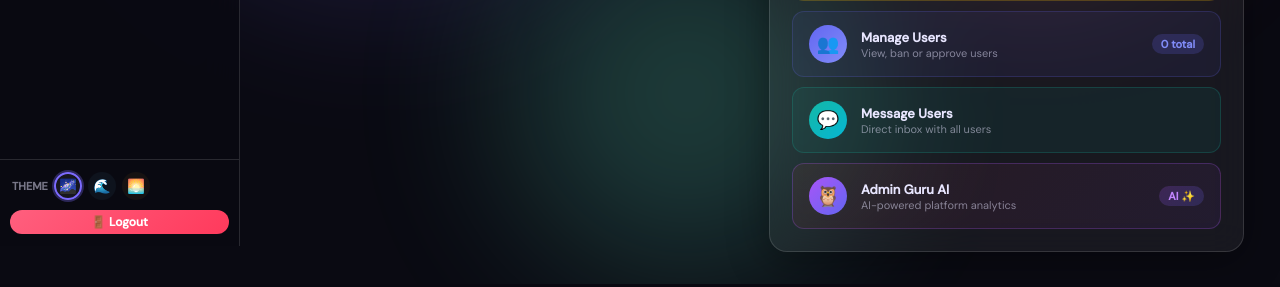
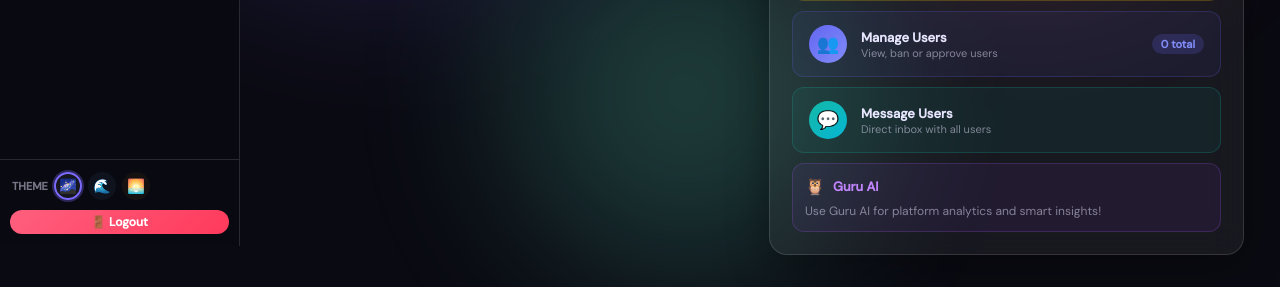
Before and after one commit to fuad556805/ewu_tuitionmedia, a Django app: page /admin-panel/ in a window 1280 px wide. Shown: the part 554-841 px from the top of the page. Run offline with Django 5.2, Linux system fonts and the light colour scheme; a user stored in the database is signed in; data comes from the database, SQL or seed files in the repository; data that the repository does not hold is empty.

Commit message:
Match Guru AI icon design in admin dashboard
Update admin overview template to use the same styling for the Guru AI quick action card as the student/tutor dashboard, including background, border, and icon.

Replit-Commit-Author: Agent
Replit-Commit-Session-Id: 7b9acf11-f93e-419c-b194-c234c76f9d0d
Replit-Commit-Checkpoint-Type: full_checkpoint
Replit-Commit-Event-Id: 5babe455-6e7e-4430-af67-8a9182c48d3f
Replit-Commit-Screenshot-Url: https://storage.googleapis.com/screenshot-production-us-central1/11035cc7-d9ad-436b-900d-f26838ec6418/7b9acf11-f93e-419c-b194-c234c76f9d0d/Zly9SmJ
Replit-Helium-Checkpoint-Created: true

```diff
--- a/templates/admin_panel/overview.html
+++ b/templates/admin_panel/overview.html
@@ -161,14 +161,12 @@
           </div>
         </a>
 
-        <!-- Admin Guru AI — same circular owl logo as Guru AI page -->
-        <a href="{% url 'admin_guru' %}" class="admin-qa-card" style="display:flex;align-items:center;gap:14px;padding:13px 16px;border-radius:12px;background:linear-gradient(135deg,rgba(239,68,68,0.08),rgba(168,85,247,0.08));border:1px solid rgba(168,85,247,0.25);text-decoration:none;transition:background 0.2s" onmouseover="this.style.background='linear-gradient(135deg,rgba(239,68,68,0.16),rgba(168,85,247,0.16))'" onmouseout="this.style.background='linear-gradient(135deg,rgba(239,68,68,0.08),rgba(168,85,247,0.08))'">
-          <div class="admin-qa-icon" style="width:38px;height:38px;border-radius:50%;background:linear-gradient(135deg,#a855f7,#6366f1);display:flex;align-items:center;justify-content:center;font-size:20px;flex-shrink:0">🦉</div>
-          <div style="flex:1;min-width:0">
-            <div style="font-weight:600;font-size:13px;color:var(--text)">Admin Guru AI</div>
-            <div style="font-size:11px;color:var(--muted)">AI-powered platform analytics</div>
+        <!-- Admin Guru AI -->
+        <a href="{% url 'admin_guru' %}" style="display:block;text-decoration:none;padding:12px;background:rgba(168,85,247,0.08);border-radius:var(--radius-sm);border:1px solid rgba(168,85,247,0.2);transition:background 0.2s" onmouseover="this.style.background='rgba(168,85,247,0.15)'" onmouseout="this.style.background='rgba(168,85,247,0.08)'">
+          <div style="display:flex;gap:8px;align-items:center;margin-bottom:6px">
+            <span>🦉</span><span style="font-weight:600;color:#c084fc;font-size:13px">Guru AI</span>
           </div>
-          <span style="background:linear-gradient(135deg,rgba(168,85,247,0.2),rgba(99,102,241,0.2));color:#c084fc;font-size:11px;font-weight:700;padding:3px 9px;border-radius:99px;white-space:nowrap;flex-shrink:0">AI ✨</span>
+          <div style="color:var(--muted);font-size:12px">Use Guru AI for platform analytics and smart insights!</div>
         </a>
 
       </div>
```
